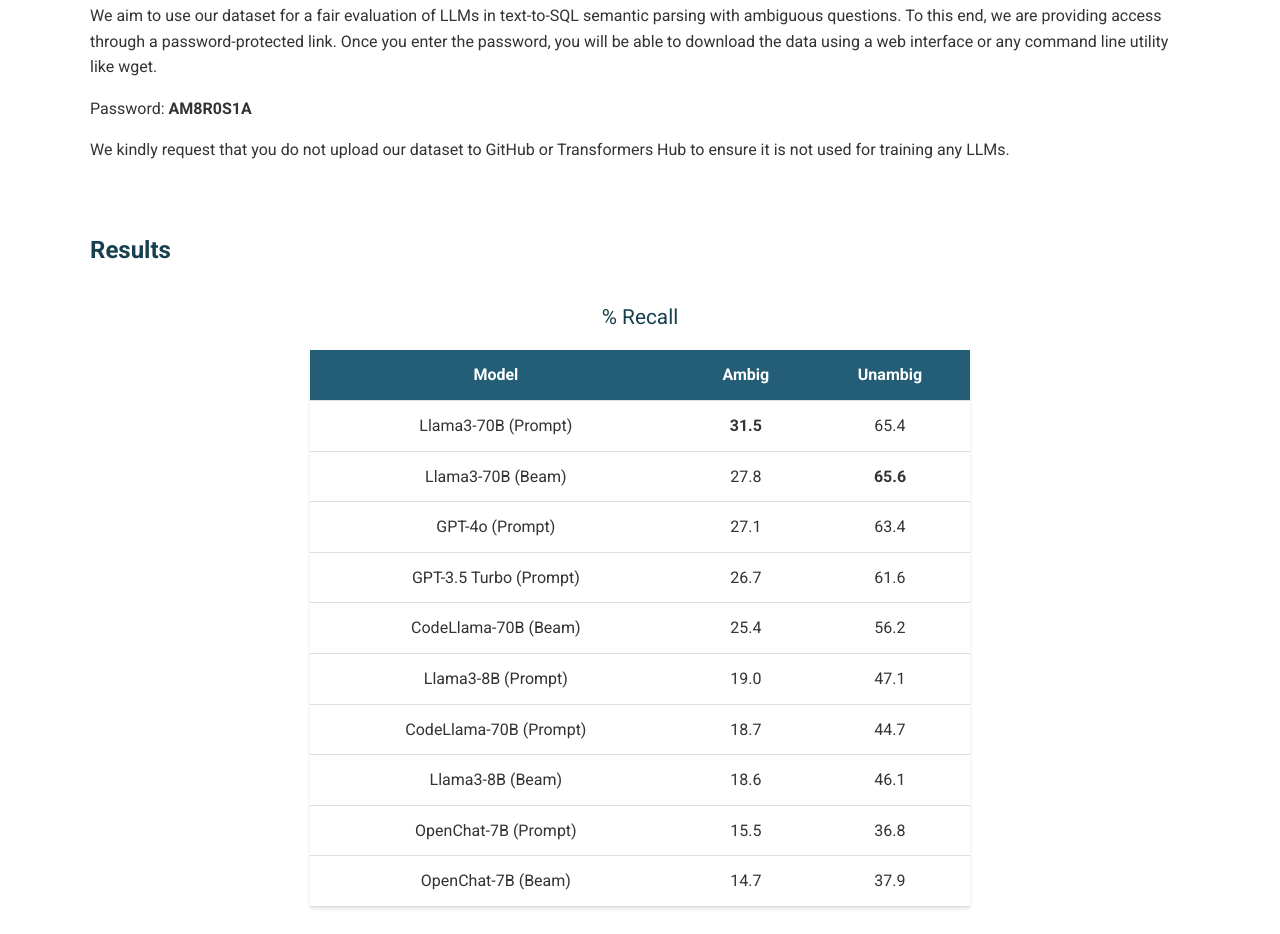
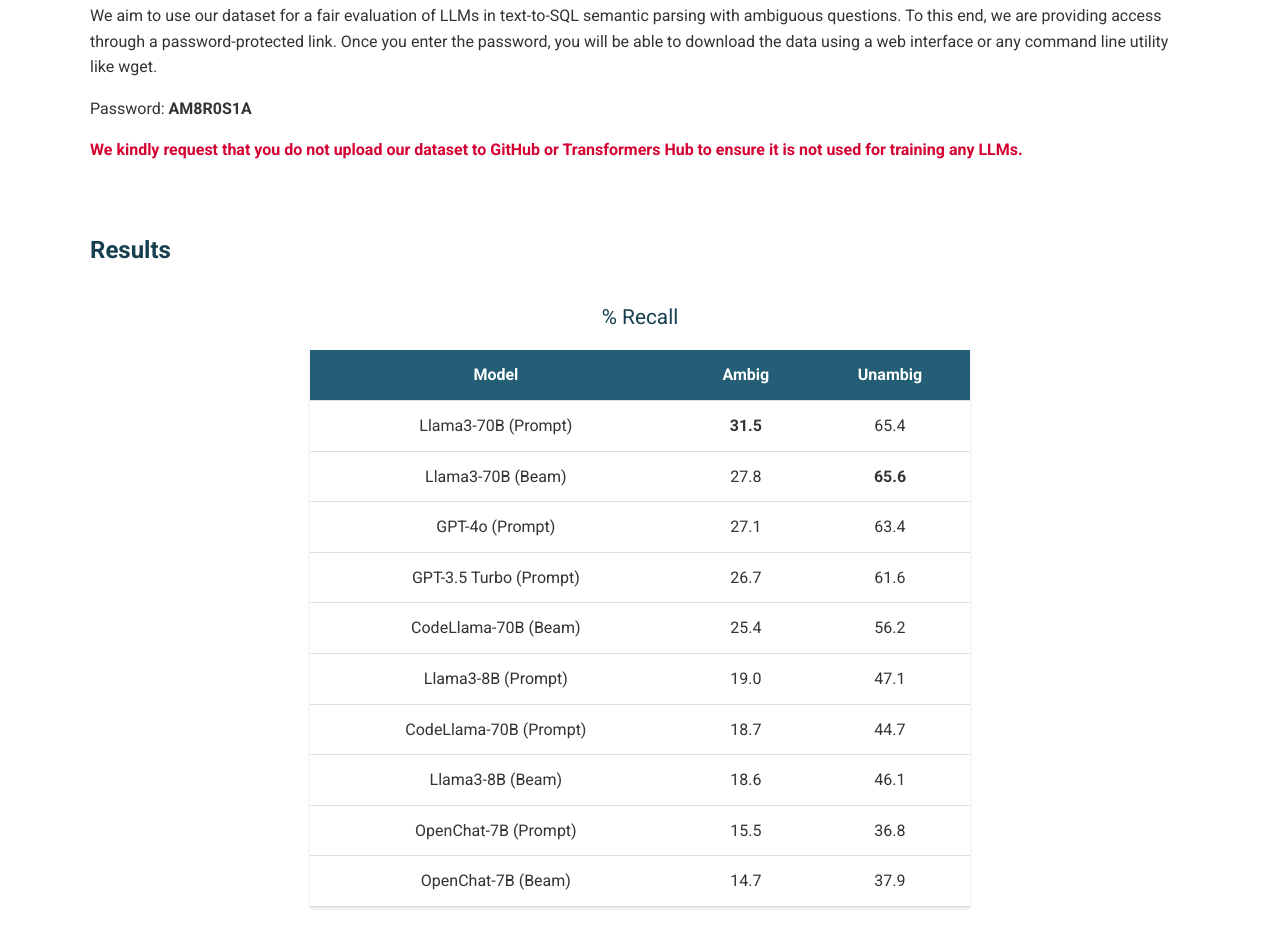
Before and after one commit to ambrosia-benchmark/ambrosia-benchmark.github.io, a plain HTML site: page index.html in a window 1280 px wide. Shown: the part 1312-2246 px from the top of the page. Drawn offline with Linux system fonts and the light colour scheme.

Commit message:
Emph request

```diff
--- a/index.html
+++ b/index.html
@@ -60,7 +60,7 @@
                 <p class="no-copy">
                 Password: <strong>AM8R0S1A</strong></p>
 
-                <p>We kindly request that you do not upload our dataset to GitHub or Transformers Hub to ensure it is not used for training any LLMs.</p>
+                <p><strong style="color: #D50032;">We kindly request that you do not upload our dataset to GitHub or Transformers Hub to ensure it is not used for training any LLMs.</strong></p>
 
             </div>
 
```
